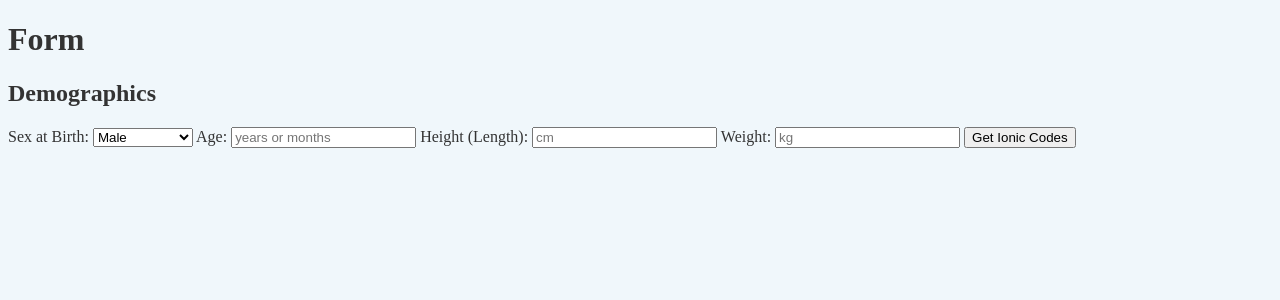
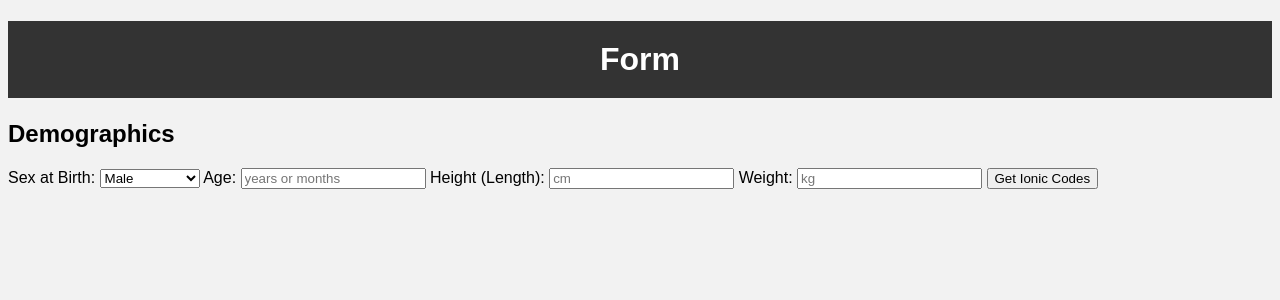
Before and after one commit to flyfir248/loinc, a Flask app: page / in a window 1280 px wide. Shown: the top 300 px of the page. Run offline with Flask 3, Linux system fonts and the light colour scheme.

Commit message:
commit loinc

```diff
--- a/static/style.css
+++ b/static/style.css
@@ -1,66 +1,45 @@
+/* Set background color and font family for the entire page */
 body {
-  background-color: #f0f7fb;
-  color: #333333;
+background-color: #f2f2f2;
+font-family: Arial, sans-serif;
 }
 
-h1, h2, h3, h4, h5, h6 {
-  color: #333333;
+/* Style the header */
+h1 {
+background-color: #333;
+color: #fff;
+padding: 20px;
+text-align: center;
 }
 
-a {
-  color: #2c82c9;
+/* Style the list */
+ul {
+list-style-type: none;
+margin: 0;
+padding: 0;
 }
 
-.btn-primary {
-  background-color: #2c82c9;
-  border-color: #2c82c9;
-  color: #ffffff;
+/* Style the list items */
+li {
+background-color: #fff;
+border: 1px solid #ddd;
+margin-top: 10px;
+padding: 10px;
 }
 
-.btn-primary:hover {
-  background-color: #245e7e;
-  border-color: #245e7e;
-  color: #ffffff;
+/* Style the list item hover state */
+li:hover {
+background-color: #f2f2f2;
+cursor: pointer;
 }
 
-.form-control {
-  border-color: #c7e2f1;
+/* Style the link */
+a {
+color: #333;
+text-decoration: none;
 }
 
-.form-control:focus {
-  border-color: #2c82c9;
-  box-shadow: none;
+/* Style the link hover state */
+a:hover {
+text-decoration: underline;
 }
-
-label {
-  color: #333333;
-}
-
-.table {
-  color: #333333;
-}
-
-.table thead th {
-  background-color: #d1ecf1;
-  border-color: #c7e2f1;
-  color: #333333;
-}
-
-.table tbody + tbody {
-  border-top: 2px solid #c7e2f1;
-}
-
-.table-bordered {
-  border-color: #c7e2f1;
-}
-
-.table-bordered th,
-.table-bordered td {
-  border-color: #c7e2f1;
-}
-
-.alert-primary {
-  background-color: #d1ecf1;
-  border-color: #c7e2f1;
-  color: #333333;
-}
```
